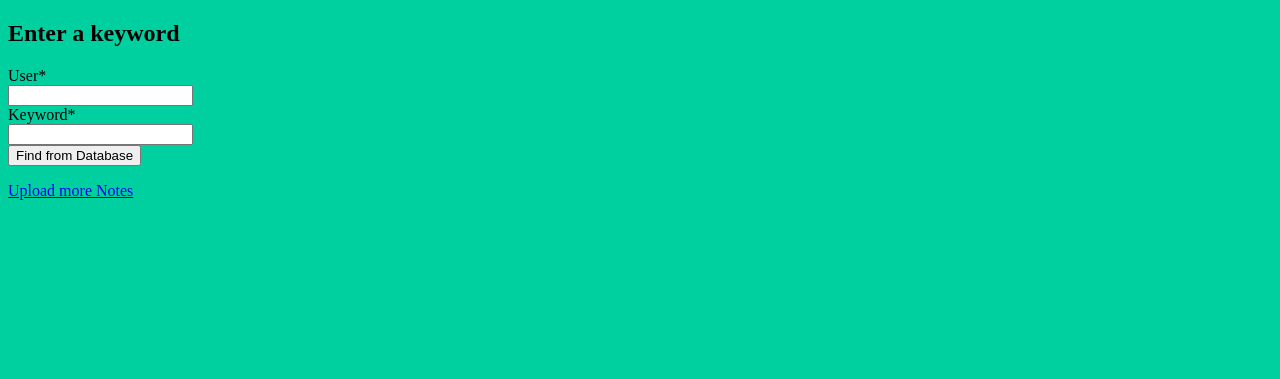
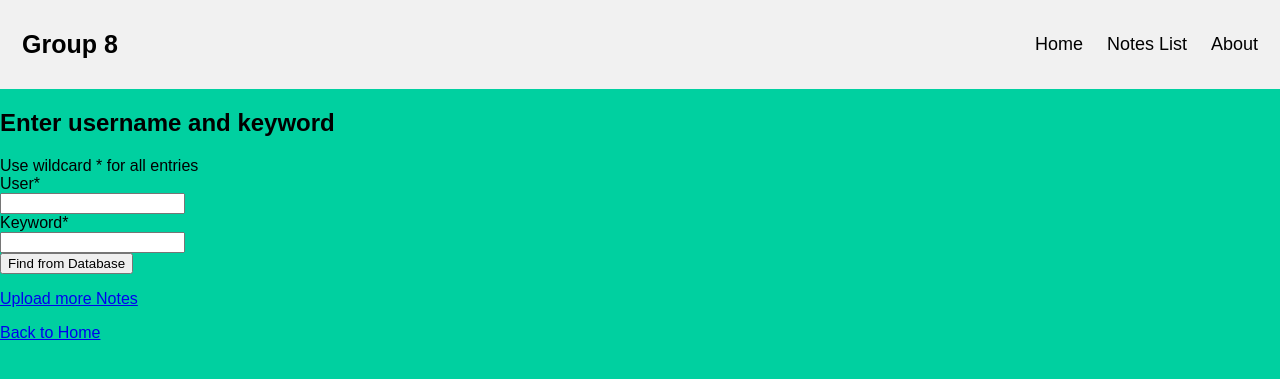
Before and after one commit to rsabrah2/notesapp, a Django app: page /listen/ in a window 1280 px wide. Shown: the top 379 px of the page. Run offline with Django 3.2, Linux system fonts and the light colour scheme; data that the repository does not hold is empty; some libraries are stand-ins or nearby versions.

Commit message:
To GitHub

```diff
--- a/notesApp/notesApp/settings.py
+++ b/notesApp/notesApp/settings.py
@@ -25,7 +25,7 @@ SECRET_KEY = KEY
 # SECURITY WARNING: don't run with debug turned on in production!
 DEBUG = True
 
-ALLOWED_HOSTS = []
+ALLOWED_HOSTS = ['127.0.0.1', 'localhost','192.168.110.133','129.114.25.78']
 
 
 # Application definition
--- a/notesApp/templates/base.html
+++ b/notesApp/templates/base.html
@@ -1,5 +1,3 @@
-{% load static %}
-{% load crispy_forms_tags %}
 <!DOCTYPE html>
 <html lang="en">
 <head>
@@ -20,9 +18,91 @@
           margin: 4px 2px;
           cursor: pointer;
         }
+
+        table {
+          font-family: arial, sans-serif;
+          border-collapse: collapse;
+          width: 100%;
+        }
+
+        td, th {
+          border: 1px solid #dddddd;
+          text-align: left;
+          padding: 8px;
+        }
+
+        tr:nth-child(even) {
+          background-color: #dddddd;
+        }
+        * {box-sizing: border-box;}
+
+        body {
+          margin: 0;
+          font-family: Arial, Helvetica, sans-serif;
+        }
+
+        .header {
+          overflow: hidden;
+          background-color: #f1f1f1;
+          padding: 20px 10px;
+        }
+
+        .header a {
+          float: left;
+          color: black;
+          text-align: center;
+          padding: 12px;
+          text-decoration: none;
+          font-size: 18px;
+          line-height: 25px;
+          border-radius: 4px;
+        }
+
+        .header a.logo {
+          font-size: 25px;
+          font-weight: bold;
+        }
+
+        .header a:hover {
+          background-color: #ddd;
+          color: black;
+        }
+
+        .header a.active {
+          background-color: dodgerblue;
+          color: white;
+        }
+
+        .header-right {
+          float: right;
+        }
+
+        @media screen and (max-width: 500px) {
+          .header a {
+            float: none;
+            display: block;
+            text-align: left;
+          }
+
+          .header-right {
+            float: none;
+          }
+        }
+
+
     </style>
 </head>
 <body bgcolor="india">
+
+<div class="header">
+  <a href="#default" class="logo">Group 8</a>
+  <div class="header-right">
+    <a href="#home">Home</a>
+    <a href="{% url 'list_notes' %}">Notes List</a>
+    <a href="{% url 'about' %}">About</a>
+  </div>
+</div>
+
 {% block content %}
 {% endblock %}
 
--- a/notesApp/templates/home.html
+++ b/notesApp/templates/home.html
@@ -1,9 +1,10 @@
 {% extends 'base.html'%}
 
 {% block content %}
+
 <h2>Please select your choice</h2>
 
 <button class="button" onclick="location.href='{% url 'upload' %}'">Convert Notes</button>
-<button onclick="location.href='{% url 'listen' %}'">Listen to Notes</button>
+<button class="button" onclick="location.href='{% url 'listen' %}'">Listen to Notes</button>
 
 {% endblock %}
--- a/notesApp/templates/listen.html
+++ b/notesApp/templates/listen.html
@@ -1,12 +1,14 @@
 {% extends 'base.html'%}
 {% load crispy_forms_tags %}
 {% block content %}
-<h2>Enter a keyword</h2>
+<h2>Enter username and keyword</h2>
+Use wildcard * for all entries
 <form method="post" enctype="multipart/form-data">
     {% csrf_token %}
     {{ form|crispy }}
     <button type="submit" class="btn btn-primary">Find from Database</button>
 </form>
+<div>
     {% if notes %}
     <p>You are searching for user {{user}}'s notes for keyword {{keyword}}</p>
 
@@ -27,6 +29,8 @@
                 <td><a href="{{ note.textfile.url}}" class="btn btn-primary btn-sm" target="_blank"> Download Textfile</a> </td>
                 {% if note.wavfile %}
                 <td><a href="{{ note.wavfile.url}}" class="btn btn-primary btn-sm" target="_blank"> Download Wavfile</a> </td>
+                {% else %}
+                <td>This Entry has no WavFile</td>
                 {% endif %}
             </tr>
             {% endfor %}
@@ -37,5 +41,8 @@
     {% if entry %}
     <h3>{{entry}}</h3>
     {% endif %}
+</div>
 <p> <a href="{% url 'upload' %}" class="btn btn-primary">Upload more Notes</a> </p>
+
+<p> <a href="{% url 'home' %}" class="btn btn-primary">Back to Home</a> </p>
 {% endblock %}
--- a/notesApp/templates/notes_list.html
+++ b/notesApp/templates/notes_list.html
@@ -20,10 +20,12 @@
         <td><a href="{{ note.textfile.url}}" class="btn btn-primary btn-sm" target="_blank"> Download Textfile</a> </td>
         {% if note.wavfile %}
         <td><a href="{{ note.wavfile.url}}" class="btn btn-primary btn-sm" target="_blank"> Download Wavfile</a> </td>
+        {% else %}
+        <td>This Entry has no WavFile</td>
         {% endif %}
     </tr>
     {% endfor %}
     </tbody>
 </table>
-
+<p> <a href="{% url 'home' %}" class="btn btn-primary">Back to Home</a> </p>
 {% endblock %}
--- a/notesApp/templates/upload.html
+++ b/notesApp/templates/upload.html
@@ -10,4 +10,5 @@
 <p>{{txt}}</p>
 <p>{{userid}}</p>
 <p> <a href="{% url 'list_notes' %}" class="btn btn-primary">Go to Notes List</a> </p>
+<p> <a href="{% url 'home' %}" class="btn btn-primary">Back to Home</a> </p>
 {% endblock %}
--- a/notesApp/text2speech/forms.py
+++ b/notesApp/text2speech/forms.py
@@ -8,6 +8,7 @@ class NoteUpload(forms.ModelForm):
         fields = ('user', 'title', 'textfile')
 
 
+
 class DBQuery(forms.Form):
     user = forms.CharField(max_length=100)
     keyword = forms.CharField(max_length=100)
--- a/notesApp/text2speech/urls.py
+++ b/notesApp/text2speech/urls.py
@@ -25,6 +25,7 @@ urlpatterns = [
     path('upload/', views.upload, name='upload'),
     path('notes/', views.list_notes,name='list_notes'),
     path('listen/', views.listen, name='listen'),
+    path('about/', views.about, name='about')
 
 
 
--- a/notesApp/text2speech/views.py
+++ b/notesApp/text2speech/views.py
@@ -48,7 +48,7 @@ def upload(request):
             speechfile = "/mnt/Audiofiles/audiofiles/combined/" + filename
             command2run = "mpirun -n 3 python3 "+python_file+ " " + textfile + " " \
                           + filename
-            print(command2run)
+            #print(command2run)
             os.system(command2run)
             wavefile = open(speechfile,'rb')
             django_wvfile=File(wavefile)
@@ -66,41 +66,33 @@ def upload(request):
     return render(request,"upload.html",{'form':form,'txt':basefile,'userid':userid})
 
 def listen(request):
+    entry = ""
+    user = ""
+    keyword = ""
+    notes = NotesDb.objects.filter(user__iexact=user)
     if request.method=='POST':
         form = DBQuery(request.POST)
         if form.is_valid():
             user = form.cleaned_data.get("user")
             keyword = form.cleaned_data.get("keyword")
             form = DBQuery()
-            notes=NotesDb.objects.filter(user__iexact=user).filter(title__icontains=keyword)
+            if (user == '*' and keyword =='*'):
+                notes=NotesDb.objects.all()
+            elif (user =='*'):
+                notes = NotesDb.objects.filter(title__icontains=keyword)
+            elif (keyword=='*'):
+                notes = NotesDb.objects.filter(user__iexact=user)
+            else:
+                notes=NotesDb.objects.filter(user__iexact=user).filter(title__icontains=keyword)
             if len(notes) < 1:
                 entry="Query didn't return Anything"
-
     else:
         form = DBQuery()
-        user = ""
-        keyword = ""
-        entry =""
-        #notes=NotesDb.objects.all()
-        notes = NotesDb.objects.filter(user__iexact=user)
+        entry = ""
+
 
     return render(request,"listen.html",{'form': form, 'user':user, 'keyword':keyword,'notes':notes,'entry':entry})
 
-#Just for testing
 
-def sampleForm(request):
-    module_dir = os.path.dirname(__file__)  # get current directory
-    if request.method=='POST':
-        uploaded_file = request.FILES['document']
-        fs = FileSystemStorage()
-        name = fs.save(uploaded_file.name,uploaded_file)
-        file = fs.open(name, 'rb')
-        filetype=str(type(file))
-    else:
-        form = RegularForm()
-        tfile_name= ''
-        file_path = ''
-        file=''
-        filetype =""
-
-    return render(request,'sampleForm.html',{'txtfile':filetype})
+def about(request):
+    return render(request,"about.html")
```
Also changed, not shown: notesApp/templates/about.html (added, +13 -0 lines).
